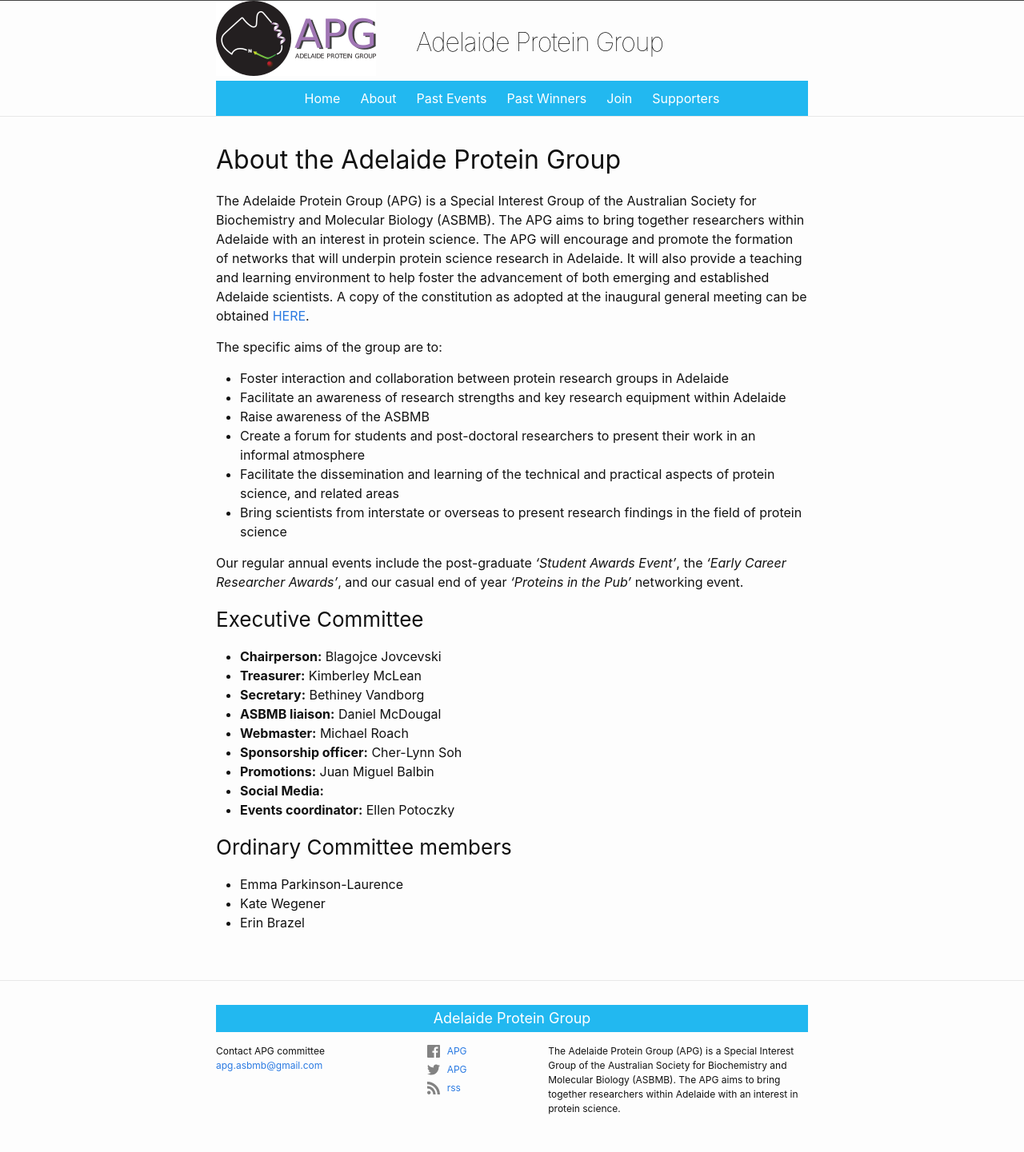
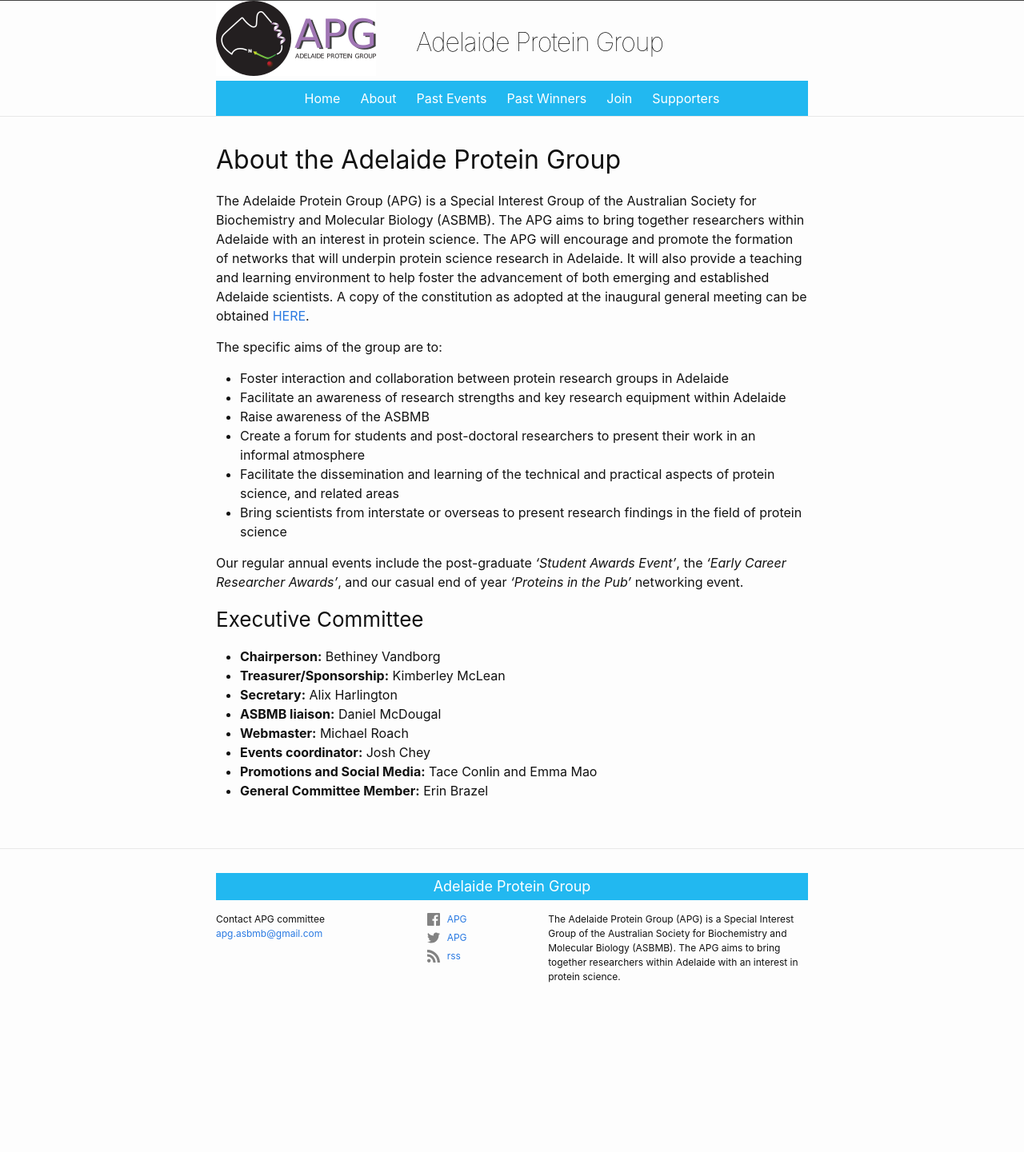
Before and after one commit to apg-asbmb/apg-asbmb.github.io, a Jekyll site: the page built from about.md, in a window 1280 px wide. Shown: the whole page at 80% size. Built offline with Jekyll 4.4.1, drawn with Linux system fonts in a browser that asks for light colours; after the commit the page ends 1276 px from its top, so only the background shows below that.

Commit message:
update committee

```diff
--- a/about.md
+++ b/about.md
@@ -27,20 +27,14 @@ and our casual end of year _'Proteins in the Pub'_ networking event.
 
 ### Executive Committee
 
- - __Chairperson:__ Blagojce Jovcevski
- - __Treasurer:__ Kimberley McLean
- - __Secretary:__ Bethiney Vandborg
+ - __Chairperson:__ Bethiney Vandborg
+ - __Treasurer/Sponsorship:__ Kimberley McLean
+ - __Secretary:__ Alix Harlington
  - __ASBMB liaison:__ Daniel McDougal
  - __Webmaster:__ Michael Roach
- - __Sponsorship officer:__ Cher-Lynn Soh
- - __Promotions:__ Juan Miguel Balbin
- - __Social Media:__
- - __Events coordinator:__ Ellen Potoczky
+ - __Events coordinator:__ Josh Chey
+ - __Promotions and Social Media:__ Tace Conlin and Emma Mao
+ - __General Committee Member:__ Erin Brazel
 
-### Ordinary Committee members
-
- - Emma Parkinson-Laurence
- - Kate Wegener
- - Erin Brazel
 
 [1]:/assets/docs/APGConstitution-20080417.doc
```
